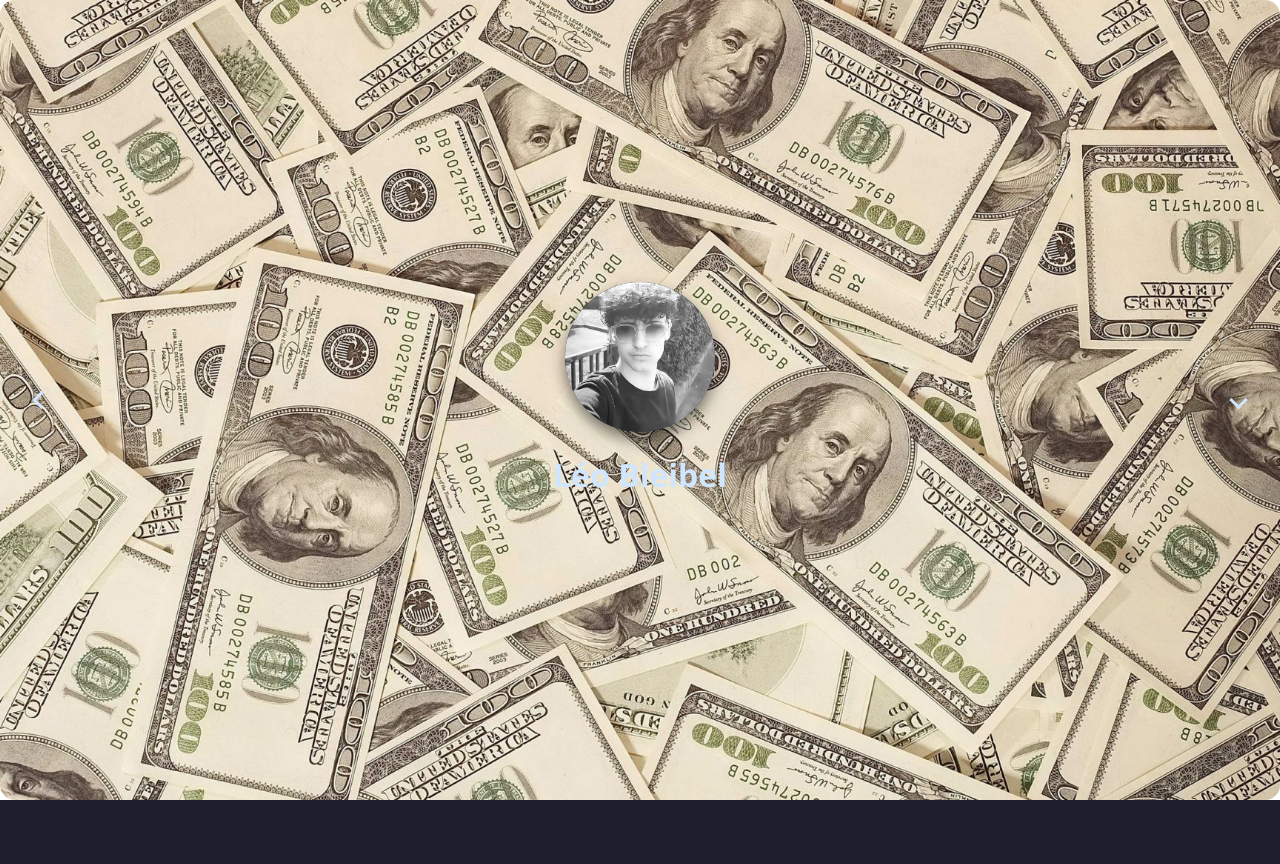
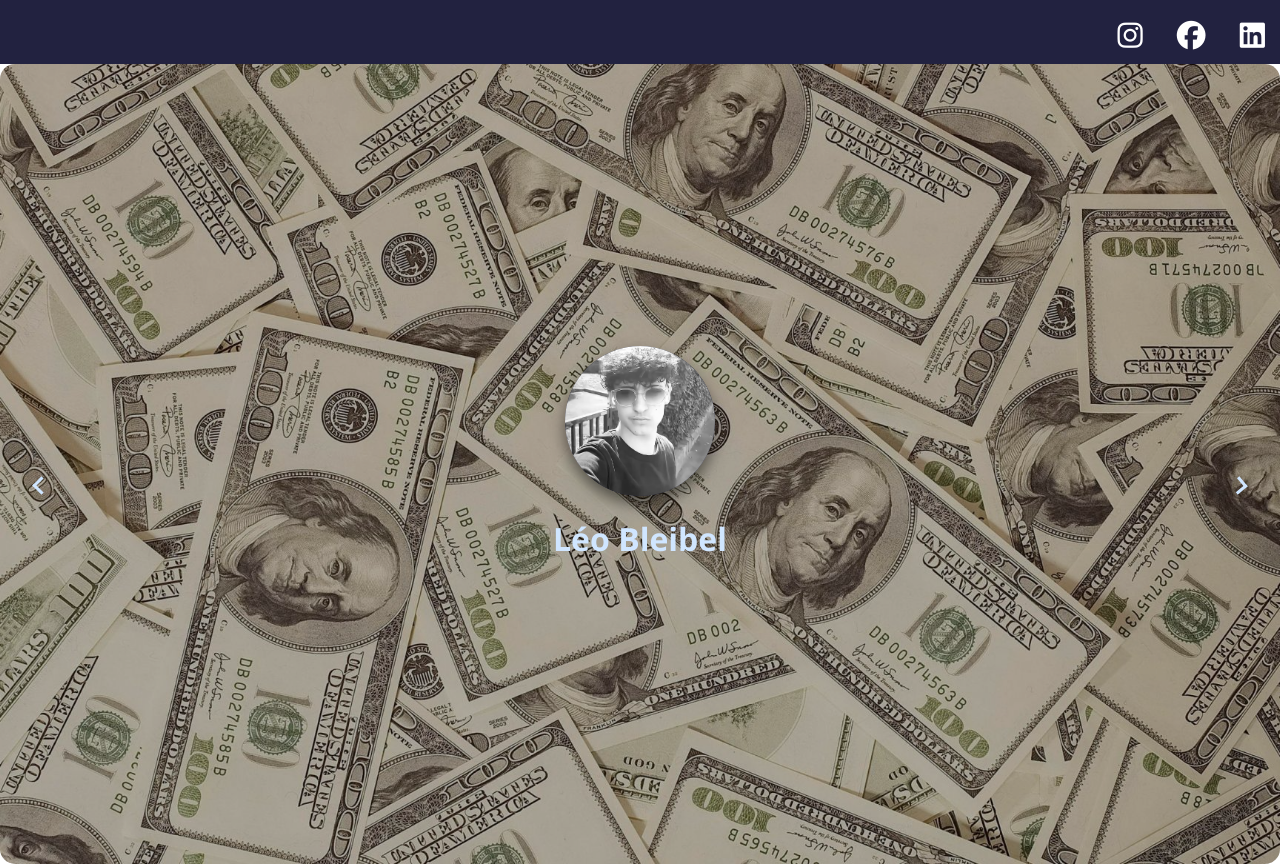
Before and after one commit to L2enski/Projet-Leo-BLEIBEL, a plain HTML site: page Index.html in a window 1280 px wide. Shown: the top 864 px of the page. Drawn offline with Linux system fonts and the light colour scheme.

Commit message:
18h Commit

```diff
--- a/Index.html
+++ b/Index.html
@@ -3,11 +3,19 @@
 <head>
     <meta charset="UTF-8">
     <meta name="viewport" content="width=device-width, initial-scale=1.0">
-    <title>Léo Bleibel</title>
+    <title>Projet Léo Bleibel</title>
     <link rel="stylesheet" href="style.css">
+    <script src="https://kit.fontawesome.com/a04a2d3c0d.js" crossorigin="anonymous"></script>
+    <link rel="shortcut icon" href="IMG/photo leo.PNG" type="image/x-icon">
 </head>
 <body>
-    <!-- Section 1 : Nom et Carrousel -->
+    <header>
+        <div class="social-icons">
+            <a href="https://www.instagram.com/" target="_blank" aria-label="instagram"><span class="fa-brands fa-instagram"></span></a>
+            <a href="https://www.facebook.com/m2z.92/" target="_blank" aria-label="Facebook"><span class="fa-brands fa-facebook"></span></a>
+            <a href="https://www.linkedin.com/in/leo-bleibel-15b5082b0/" target="_blank" aria-label="linkedin"><span class="fa-brands fa-linkedin"></span></a>
+        </div>
+    </header>
     <div class="carousel-section">
         <div class="carousel-container">
             <button class="nav-button prev"></button>
@@ -20,13 +28,6 @@
             </div>
             <button class="nav-button next"></button>
         </div>
-        <div class="dots">
-            <span class="dot active"></span>
-            <span class="dot"></span>
-            <span class="dot"></span>
-            <span class="dot"></span>
-            <span class="dot"></span>
-        </div>
         <div class="intro">
             <div class="profile-pic">
                 <img src="IMG/photo leo.PNG" alt="Photo de profil">
@@ -34,8 +35,6 @@
             <h1>Léo Bleibel</h1>
         </div>
     </div>
-
-    <!-- Section 2 : Mes Projets -->
     <section class="projects">
         <h2>Mes projets</h2>
         <div class="project-grid">
@@ -54,13 +53,12 @@
             <a href="page5.html">
                 <div class="project-box" style="background-image: url('');"></div>
             </a>
-            <a href="Projet6/">
+            <a href="Projet6/index.html">
                 <div class="project-box" style="background-image: url('IMG/cv.png');">CV</div>
             </a>
         </div>
     </section>
     <footer>
-
         <section class="contact">
             <h2>Contactez Moi</h2>
             <form id="contact-form">
@@ -81,6 +79,7 @@
                     <textarea id="message" name="message" rows="4" required></textarea>
                 </div>
                 <button type="submit" id="submit-btn">Envoyer</button>
+                <p id="confirmation-message"></p>
             </form>
         </section>
     </footer>
--- a/style.css
+++ b/style.css
@@ -1,4 +1,40 @@
 /* Contenus généraux */
+/* Header */
+header {
+    background-color: #222240; /* Fond sombre en accord avec ton design */
+    color: #d0e6ff; /* Texte clair */
+    padding: 10px 0;
+    text-align: right;
+    position: relative;
+    z-index: 10;
+}
+
+header h1 {
+    font-size: 2.5rem;
+    font-weight: bold;
+    margin: 0;
+    text-transform: uppercase;
+}
+
+header .point {
+    color: #d0e6ff; /* La couleur du point qui correspond au texte */
+}
+
+header .social-icons {
+    margin-top: 5px;
+}
+
+header .social-icons a {
+    color: #ffffff; /* Couleur des icônes */
+    font-size: 1.8rem;
+    margin: 0 15px;
+    text-decoration: none;
+    transition: color 0.3s ease;
+}
+
+header .social-icons a:hover {
+    color: #000000; /* Couleur au survol */
+}
 body {
     margin: 0;
     padding: 0;
@@ -36,10 +72,6 @@ body {
     object-fit: cover;
     border-radius: 15px;
     transition: transform 0.3s, filter 0.3s;
-}
-
-.carousel img:hover {
-    transform: scale(1.05);
     filter: brightness(70%);
 }
 
@@ -47,13 +79,12 @@ body {
 .nav-button {
     position: absolute;
     top: 50%;
-    transform: translateY(-50%);
     background: transparent; /* Fond transparent */
     color: #d0e6ff;
     border: none;
     padding: 15px;
-    cursor: pointer;
-    z-index: 2;
+    cursor: crosshair;
+    z-index: 1;
     display: flex;
     justify-content: center;
     align-items: center;
@@ -81,7 +112,7 @@ body {
 }
 
 .nav-button.next::before {
-    transform: rotate(45deg); /* Flèche pointant à droite */
+    transform: rotate(320deg); /* Flèche pointant à droite */
 }
 
 .nav-button.prev {
```
Also changed, not shown: Projet1/Vales.html (+0 -2 lines).
